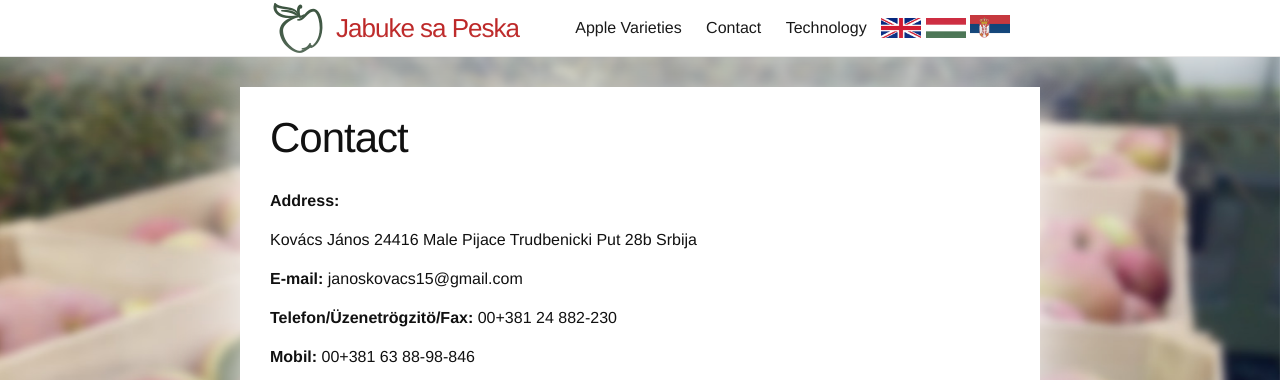
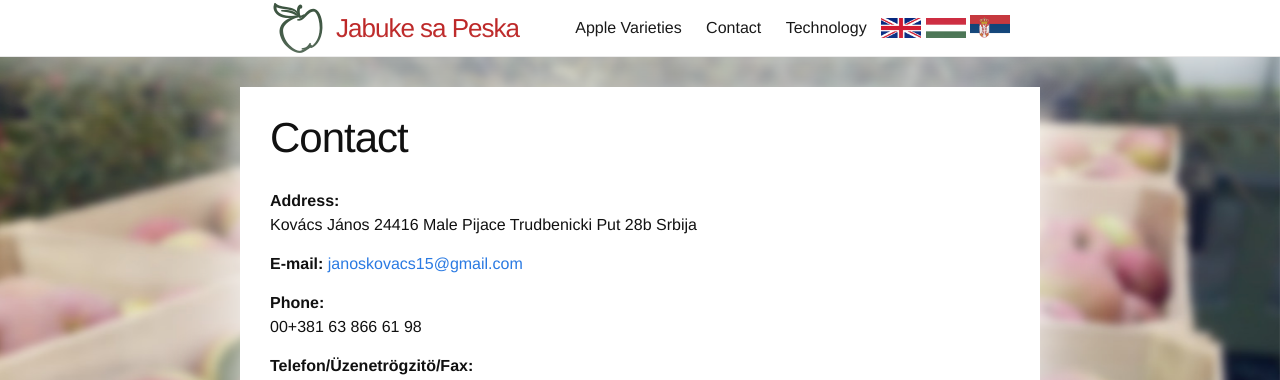
Before and after one commit to JabukeSaPeska/JabukeSaPeska.github.io, a Jekyll site: the page built from Contact.md, in a window 1280 px wide, cut to the strip 0-380 px from the top of the page. Built offline with Jekyll 4.4.1, drawn with Linux system fonts in a browser that asks for light colours.

Commit message:
Update contact page and link email address

```diff
--- a/Contact.md
+++ b/Contact.md
@@ -5,10 +5,12 @@ permalink: /contact/
 ---
 
 **Address:**
-
 Kovács János 24416 Male Pijace Trudbenicki Put 28b Srbija
 
-**E-mail:** janoskovacs15@gmail.com
+**E-mail:** <a href="mailto:janoskovacs15@gmail.com">janoskovacs15@gmail.com</a>
+
+**Phone:**
+00+381 63 866 61 98
 
 **Telefon/Üzenetrögzitö/Fax:**
 00+381 24 882-230
@@ -17,5 +19,5 @@ Kovács János 24416 Male Pijace Trudbenicki Put 28b Srbija
 00+381 63 88-98-846
 
 <div class="text-center">
-	<iframe src="https://www.google.com/maps/embed?pb=!1m18!1m12!1m3!1d44293.90352532428!2d19.872582761030802!3d46.063683602723735!2m3!1f0!2f0!3f0!3m2!1i1024!2i768!4f13.1!3m3!1m2!1s0x4744996974caef51%3A0x4475a70c5dd9e92b!2sMale+Pijace%2C+Serbia!5e0!3m2!1sen!2sca!4v1531071126752" width="600" height="450" frameborder="0" style="border:0" allowfullscreen></iframe>
+	<iframe src="https://www.google.com/maps/embed?pb=!1m18!1m12!1m3!1d44293.90352532428!2d19.872582761030802!3d46.063683602723735!2m3!1f0!2f0!3f0!3m2!1i1024!2i768!4f13.1!3m3!1m2!1s0x4744996974caef51%3A0x4475a70c5dd9e92b!2sMale+Pijace%2C+Serbia!5e0!3m2!1sen!2sca!4v1531071126752" width="100%" height="450" frameborder="0" style="border:0" allowfullscreen></iframe>
 </div>
```
